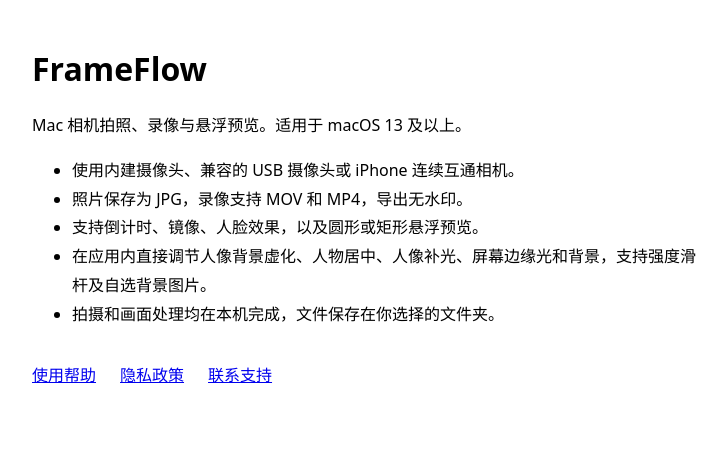
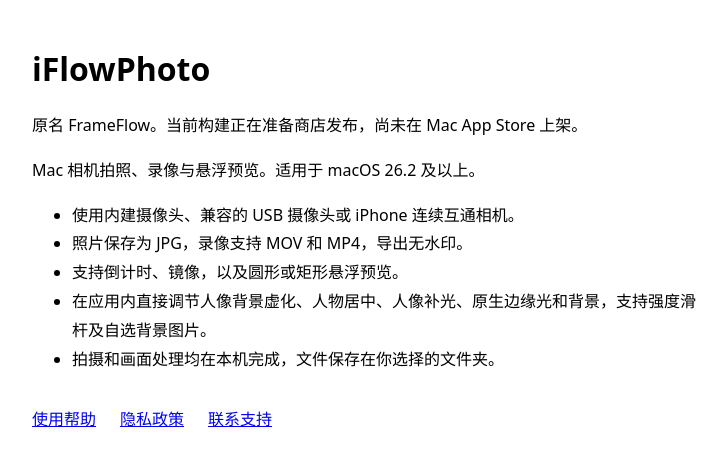
Before and after one commit to 3HOV/frameflow-support, a plain HTML site: page index.html in a window 1280 px wide. Shown: the whole page, without its empty margins (272-999 px from the left). Drawn offline with Linux system fonts and the light colour scheme.

Commit message:
Rename current camera app to iFlowPhoto and update release status

```diff
--- a/index.html
+++ b/index.html
@@ -3,8 +3,8 @@
 <head>
   <meta charset="utf-8">
   <meta name="viewport" content="width=device-width, initial-scale=1">
-  <meta name="description" content="FrameFlow 是适用于 Mac 的摄像头工具，支持拍照、录像和悬浮预览。查看使用帮助和隐私政策。">
-  <title>FrameFlow · Mac 相机工具</title>
+  <meta name="description" content="iFlowPhoto 是适用于 Mac 的摄像头工具，支持拍照、录像和悬浮预览。查看使用帮助和隐私政策。">
+  <title>iFlowPhoto · Mac 相机工具</title>
   <style>
     :root { color-scheme: light dark; }
     body { max-width: 42rem; margin: 3rem auto; padding: 0 1.25rem; font: 1rem/1.8 system-ui, sans-serif; }
@@ -15,19 +15,20 @@
 </head>
 <body>
   <main>
-    <h1>FrameFlow</h1>
-    <p>Mac 相机拍照、录像与悬浮预览。适用于 macOS 13 及以上。</p>
+    <h1>iFlowPhoto</h1>
+    <p>原名 FrameFlow。当前构建正在准备商店发布，尚未在 Mac App Store 上架。</p>
+    <p>Mac 相机拍照、录像与悬浮预览。适用于 macOS 26.2 及以上。</p>
     <ul>
       <li>使用内建摄像头、兼容的 USB 摄像头或 iPhone 连续互通相机。</li>
       <li>照片保存为 JPG，录像支持 MOV 和 MP4，导出无水印。</li>
-      <li>支持倒计时、镜像、人脸效果，以及圆形或矩形悬浮预览。</li>
-      <li>在应用内直接调节人像背景虚化、人物居中、人像补光、屏幕边缘光和背景，支持强度滑杆及自选背景图片。</li>
+      <li>支持倒计时、镜像，以及圆形或矩形悬浮预览。</li>
+      <li>在应用内直接调节人像背景虚化、人物居中、人像补光、原生边缘光和背景，支持强度滑杆及自选背景图片。</li>
       <li>拍摄和画面处理均在本机完成，文件保存在你选择的文件夹。</li>
     </ul>
     <nav aria-label="帮助与联系">
       <a href="support.html">使用帮助</a>
       <a href="privacy.html">隐私政策</a>
-      <a href="mailto:hyxhov@gmail.com?subject=FrameFlow%20%E6%94%AF%E6%8C%81">联系支持</a>
+      <a href="mailto:hyxhov@gmail.com?subject=iFlowPhoto%20%E6%94%AF%E6%8C%81">联系支持</a>
     </nav>
   </main>
 </body>
```
